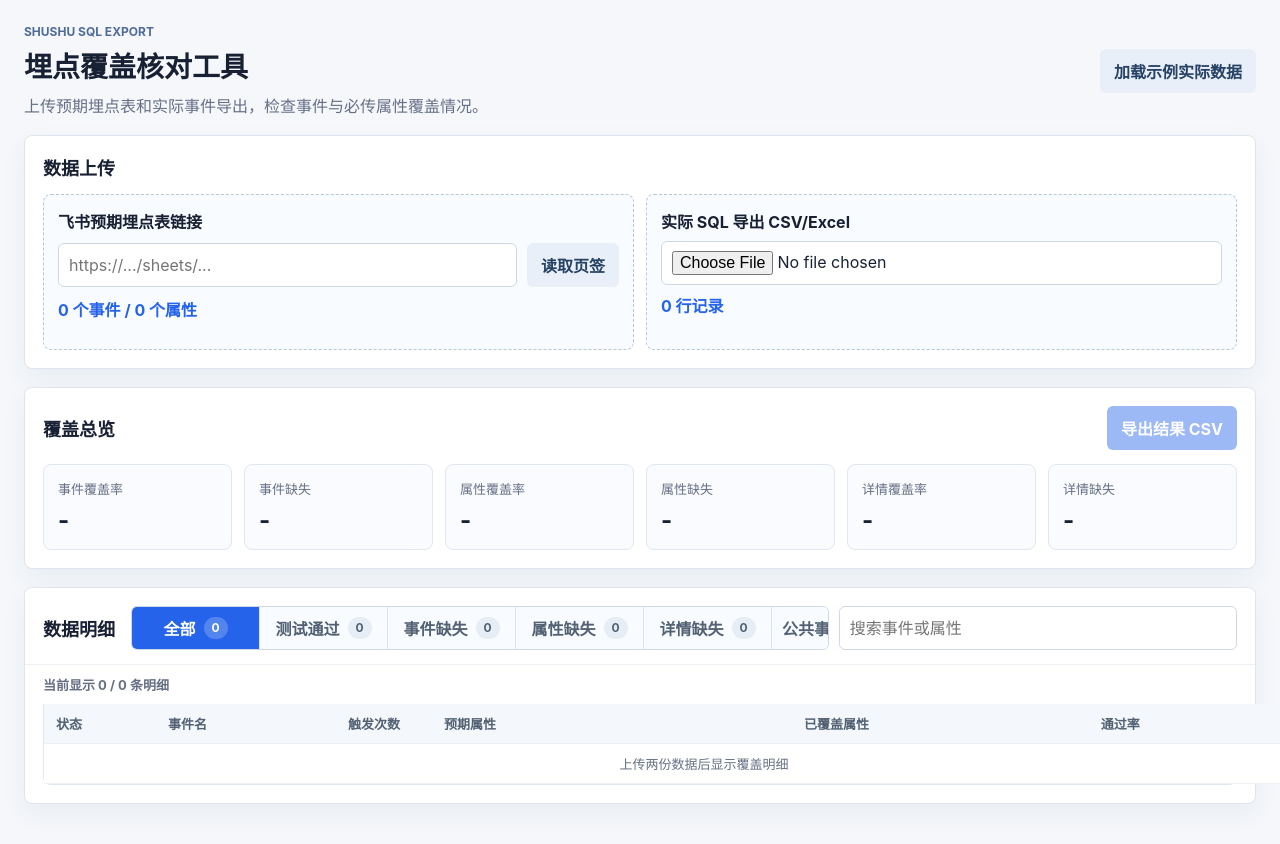
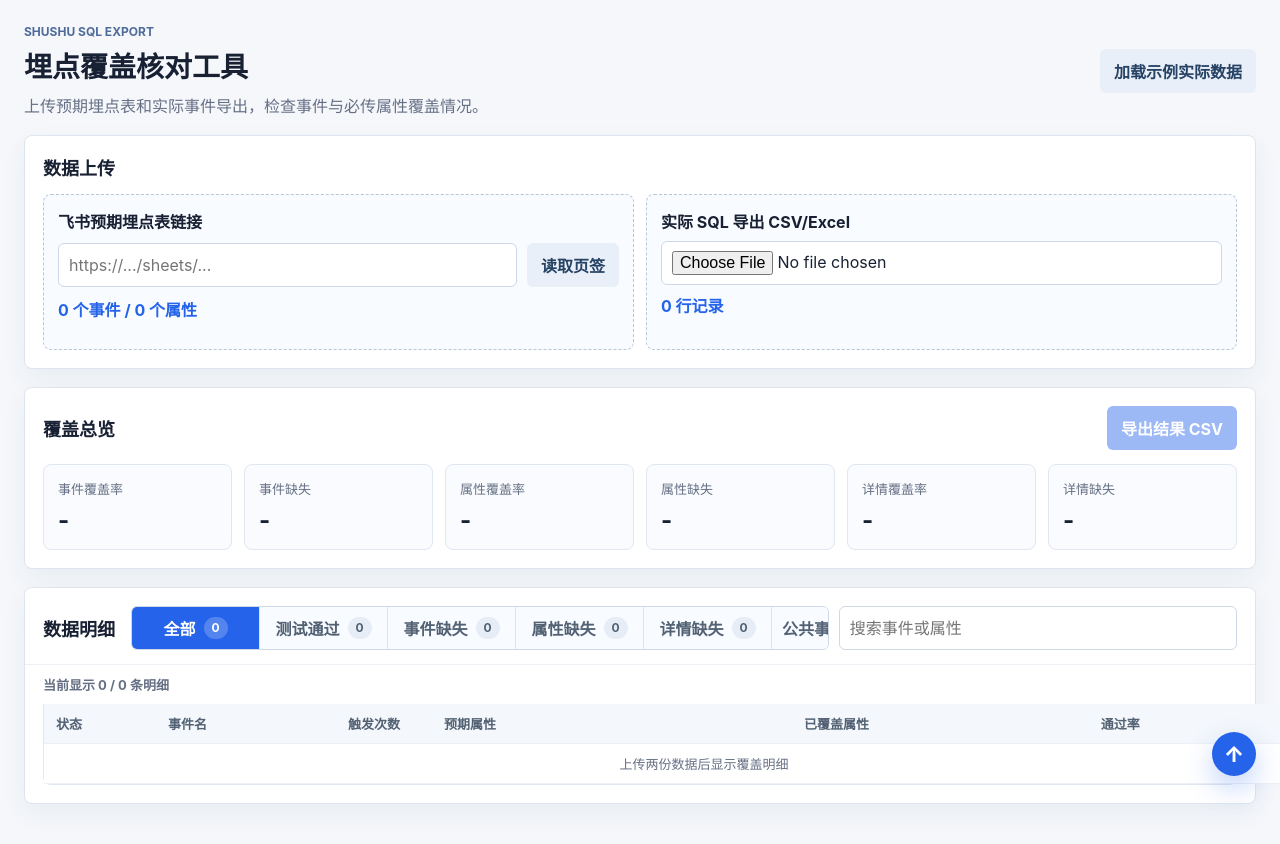
Before and after one commit to Y-Fenix/SSAutoTest, a React (Vite) app: page / in a window 1280 px wide. Shown: the top 844 px of the page. Built offline with nearby package versions, Linux system fonts and the light colour scheme.

Commit message:
Add back to top button

```diff
--- a/src/App.tsx
+++ b/src/App.tsx
@@ -604,6 +604,15 @@ export default function App() {
           )}
         </section>
       )}
+      <button
+        aria-label="返回顶部"
+        className="back-to-top-button"
+        onClick={() => window.scrollTo({ top: 0, behavior: "smooth" })}
+        title="返回顶部"
+        type="button"
+      >
+        ↑
+      </button>
     </main>
   );
 }
--- a/src/styles.css
+++ b/src/styles.css
@@ -662,6 +662,31 @@ code {
   font-size: 13px;
 }
 
+.back-to-top-button {
+  position: fixed;
+  right: 24px;
+  bottom: 24px;
+  z-index: 10;
+  display: inline-flex;
+  width: 44px;
+  height: 44px;
+  align-items: center;
+  justify-content: center;
+  border: 1px solid rgba(37, 99, 235, 0.2);
+  border-radius: 999px;
+  background: #2563eb;
+  box-shadow: 0 12px 28px rgba(37, 99, 235, 0.28);
+  color: #ffffff;
+  cursor: pointer;
+  font-size: 22px;
+  font-weight: 800;
+  line-height: 1;
+}
+
+.back-to-top-button:hover {
+  background: #1d4ed8;
+}
+
 @media (max-width: 980px) {
   .app-shell {
     padding: 16px;
@@ -702,4 +727,9 @@ code {
   .detail-panel th {
     top: 139px;
   }
+
+  .back-to-top-button {
+    right: 16px;
+    bottom: 16px;
+  }
 }
```
